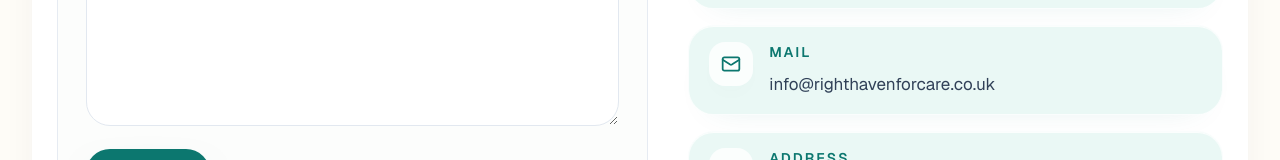
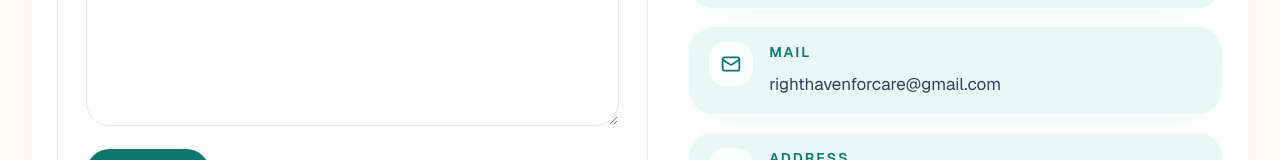
Before and after one commit to righthavenforcare/RightHavenForCareLtdWeb, a Next.js app: page /contact in a window 1280 px wide. Shown: the part 755-915 px from the top of the page. Built offline with nearby package versions, Linux system fonts and the light colour scheme.

Commit message:
Update contact email and mailto link

```diff
--- a/app/contact/page.tsx
+++ b/app/contact/page.tsx
@@ -12,8 +12,8 @@ const contactDetails = [
   },
   {
     label: "Mail",
-    value: "info@righthavenforcare.co.uk",
-    href: "mailto:info@righthavenforcare.co.uk",
+    value: "righthavenforcare@gmail.com",
+    href: "mailto:righthavenforcare@gmail.com",
     icon: Mail,
   },
   {
```
